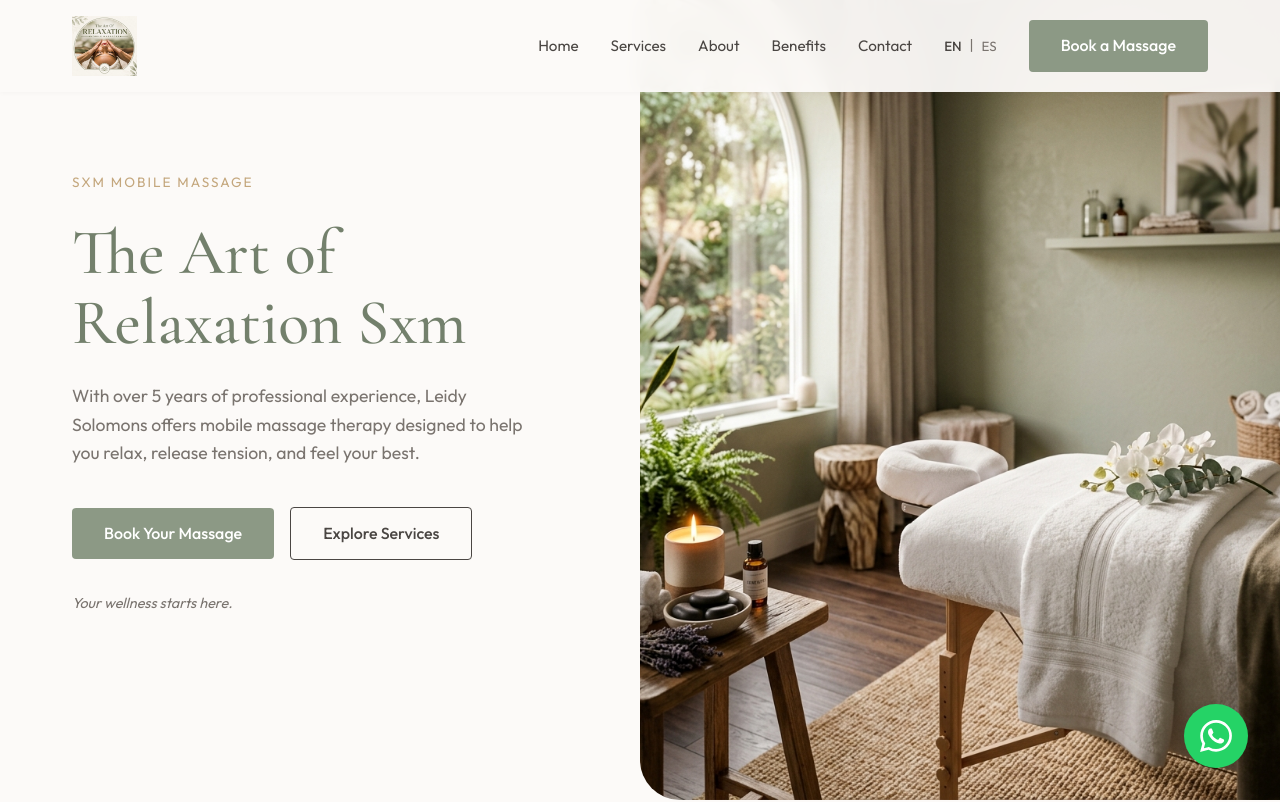
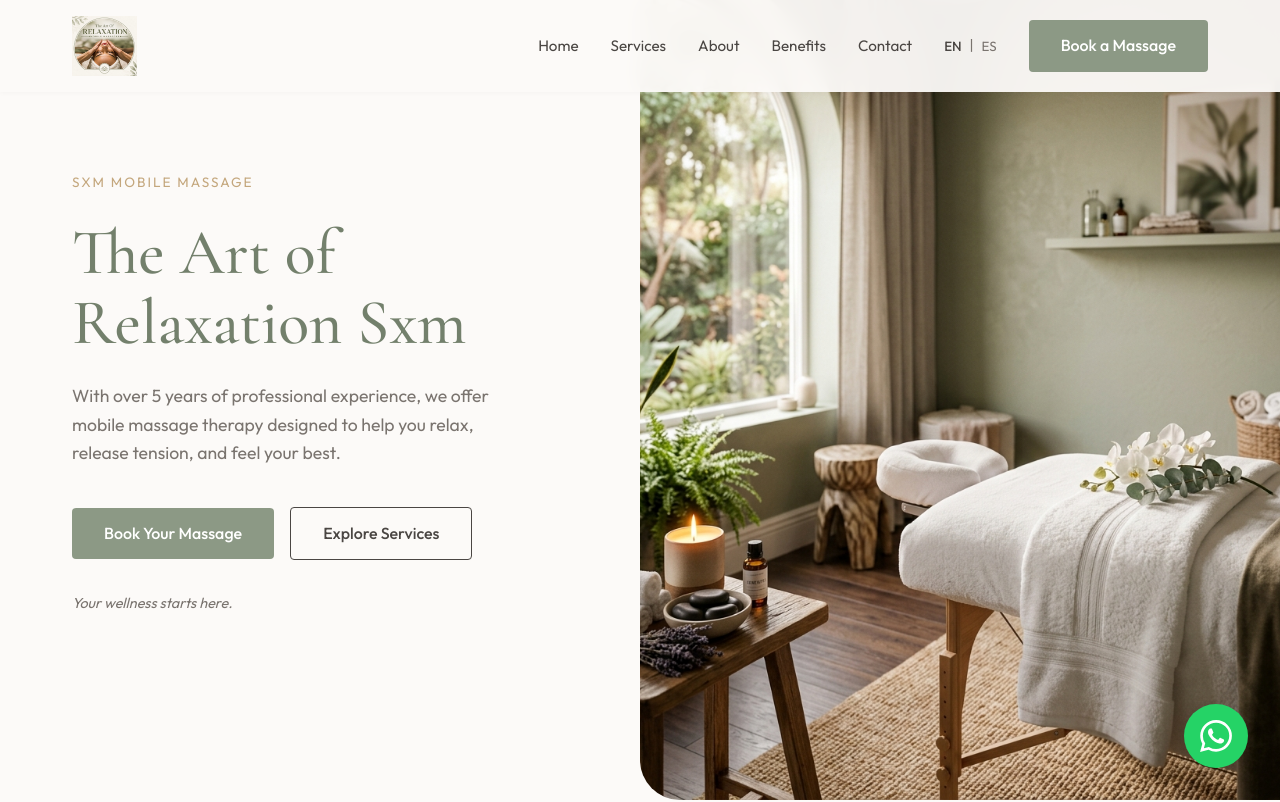
Before and after one commit to alexanderst2005-lab/masajes, a React (Vite) app: page / in a window 1280 px wide. Shown: the top 802 px of the page. Built offline with nearby package versions, Linux system fonts and the light colour scheme.

Commit message:
Remove Leidy Solomons name and change to generic pronouns

```diff
--- a/src/App.jsx
+++ b/src/App.jsx
@@ -9,7 +9,7 @@ const WHATSAPP_NUMBER = '17215236759'; // e.g. '1234567890' (Include country cod
 const content = {
   en: {
     nav: { home: 'Home', services: 'Services', about: 'About', benefits: 'Benefits', contact: 'Contact', book: 'Book a Massage' },
-    hero: { tag: 'Sxm Mobile Massage', title: 'The Art of Relaxation Sxm', desc: 'With over 5 years of professional experience, Leidy Solomons offers mobile massage therapy designed to help you relax, release tension, and feel your best.', bookBtn: 'Book Your Massage', exploreBtn: 'Explore Services', note: 'Your wellness starts here.' },
+    hero: { tag: 'Sxm Mobile Massage', title: 'The Art of Relaxation Sxm', desc: 'With over 5 years of professional experience, we offer mobile massage therapy designed to help you relax, release tension, and feel your best.', bookBtn: 'Book Your Massage', exploreBtn: 'Explore Services', note: 'Your wellness starts here.' },
     services: { title: 'Our Massage Services', subtitle: 'Personalized massage experiences created to help you relax, recover, and take care of your body.', book: 'Book Now', list: [
       { id: 1, name: 'Relaxing Massage', desc: 'A calming massage focused on relaxation and stress relief.', time: '60 / 90 Minutes', price: 'From $90 USD', options: [{time: '60 Minutes', price: '$90 USD'}, {time: '90 Minutes', price: '$130 USD'}], img: '/relaxing.jpg' },
       { id: 2, name: 'Couple Massage', desc: 'A shared relaxation experience for two, side by side.', time: '60 / 90 Minutes', price: 'From $180 USD', options: [{time: '60 Minutes', price: '$180 USD'}, {time: '90 Minutes', price: '$260 USD'}], img: '/couple.png' },
@@ -18,7 +18,7 @@ const content = {
       { id: 5, name: 'Pregnant Women', desc: 'Gentle, soothing techniques designed specifically for expecting mothers.', time: '60 / 90 Minutes', price: 'From $100 USD', options: [{time: '60 Minutes', price: '$100 USD'}, {time: '90 Minutes', price: '$125 USD'}], img: '/prenatal.jpg' },
       { id: 6, name: 'Yacht Massage', desc: 'A luxurious massage experience aboard your yacht. Pure relaxation on the water.', time: '60 Minutes', price: '$100 USD', options: [{time: '60 Minutes', price: '$100 USD'}], img: '/yacht.png' }
     ]},
-    about: { title: 'Meet Leidy Solomons', p1: 'With over 5 years of experience and a passion for wellness, I provide personalized massage experiences in a calm, comfortable, and welcoming environment.', p2: "Every session is tailored to your individual needs, whether you're looking to relax, relieve muscle tension, or simply take time for yourself.", p3: "Professional mobile massage services in Sint Maarten and Saint Martin. Relaxing massages at hotels, villas, yachts and Airbnbs. Available island-wide.", btn: 'Learn More' },
+    about: { title: 'About Us', p1: 'With over 5 years of experience and a passion for wellness, we provide personalized massage experiences in a calm, comfortable, and welcoming environment.', p2: "Every session is tailored to your individual needs, whether you're looking to relax, relieve muscle tension, or simply take time for yourself.", p3: "Professional mobile massage services in Sint Maarten and Saint Martin. Relaxing massages at hotels, villas, yachts and Airbnbs. Available island-wide.", btn: 'Learn More' },
     benefits: { title: 'Why Choose Us?', list: [
       { title: 'PERSONALIZED CARE', desc: 'Every session is tailored to your needs.', icon: 'Heart' },
       { title: 'RELAXING ENVIRONMENT', desc: 'A peaceful space designed for your comfort.', icon: 'Leaf' },
@@ -60,7 +60,7 @@ const content = {
   },
   es: {
     nav: { home: 'Inicio', services: 'Servicios', about: 'Sobre mí', benefits: 'Beneficios', contact: 'Contacto', book: 'Reservar un masaje' },
-    hero: { tag: 'Sxm Mobile Massage', title: 'The Art of Relaxation Sxm', desc: 'Con más de 5 años de experiencia profesional, Leidy Solomons ofrece terapia de masajes a domicilio diseñada para ayudarte a relajarte, liberar tensiones y sentirte mejor.', bookBtn: 'Reserva tu masaje', exploreBtn: 'Ver servicios', note: 'Tu bienestar comienza aquí.' },
+    hero: { tag: 'Sxm Mobile Massage', title: 'The Art of Relaxation Sxm', desc: 'Con más de 5 años de experiencia profesional, ofrecemos terapia de masajes a domicilio diseñada para ayudarte a relajarte, liberar tensiones y sentirte mejor.', bookBtn: 'Reserva tu masaje', exploreBtn: 'Ver servicios', note: 'Tu bienestar comienza aquí.' },
     services: { title: 'Nuestros Servicios', subtitle: 'Experiencias de masaje personalizadas creadas para ayudarte a relajar, recuperar y cuidar tu cuerpo.', book: 'Reservar', list: [
       { id: 1, name: 'Masaje Relajante', desc: 'Un masaje calmante enfocado en la relajación y el alivio del estrés.', time: '60 / 90 Minutes', price: 'Desde $90 USD', options: [{time: '60 Minutes', price: '$90 USD'}, {time: '90 Minutes', price: '$130 USD'}], img: '/relaxing.jpg' },
       { id: 2, name: 'Masaje en Pareja', desc: 'Una experiencia de relajación compartida para dos, lado a lado.', time: '60 / 90 Minutes', price: 'Desde $180 USD', options: [{time: '60 Minutes', price: '$180 USD'}, {time: '90 Minutes', price: '$260 USD'}], img: '/couple.png' },
@@ -69,7 +69,7 @@ const content = {
       { id: 5, name: 'Pregnant Women', desc: 'Técnicas suaves diseñadas especialmente para futuras madres.', time: '60 / 90 Minutes', price: 'Desde $100 USD', options: [{time: '60 Minutes', price: '$100 USD'}, {time: '90 Minutes', price: '$125 USD'}], img: '/prenatal.jpg' },
       { id: 6, name: 'Masaje en Yate', desc: 'Una experiencia de masaje de lujo a bordo de tu yate. Relajación pura en el agua.', time: '60 Minutes', price: '$100 USD', options: [{time: '60 Minutes', price: '$100 USD'}], img: '/yacht.png' }
     ]},
-    about: { title: 'Conoce a Leidy Solomons', p1: 'Con más de 5 años de experiencia y una pasión por el bienestar, ofrezco experiencias de masaje personalizadas en un ambiente tranquilo, cómodo y acogedor.', p2: 'Cada sesión se adapta a tus necesidades, ya sea que busques relajarte, aliviar la tensión muscular o simplemente dedicarte un momento para ti.', p3: 'Servicios de masajes profesionales a domicilio en Sint Maarten y Saint Martin. Masajes relajantes en hoteles, villas, yates y Airbnbs. Disponibles en toda la isla.', btn: 'Saber más' },
+    about: { title: 'Sobre Nosotros', p1: 'Con más de 5 años de experiencia y una pasión por el bienestar, ofrecemos experiencias de masaje personalizadas en un ambiente tranquilo, cómodo y acogedor.', p2: 'Cada sesión se adapta a tus necesidades, ya sea que busques relajarte, aliviar la tensión muscular o simplemente dedicarte un momento para ti.', p3: 'Servicios de masajes profesionales a domicilio en Sint Maarten y Saint Martin. Masajes relajantes en hoteles, villas, yates y Airbnbs. Disponibles en toda la isla.', btn: 'Saber más' },
     benefits: { title: '¿Por qué elegirnos?', list: [
       { title: 'ATENCIÓN PERSONALIZADA', desc: 'Cada sesión se adapta a tus necesidades.', icon: 'Heart' },
       { title: 'AMBIENTE RELAJANTE', desc: 'Un espacio tranquilo pensado para tu comodidad.', icon: 'Leaf' },
```
